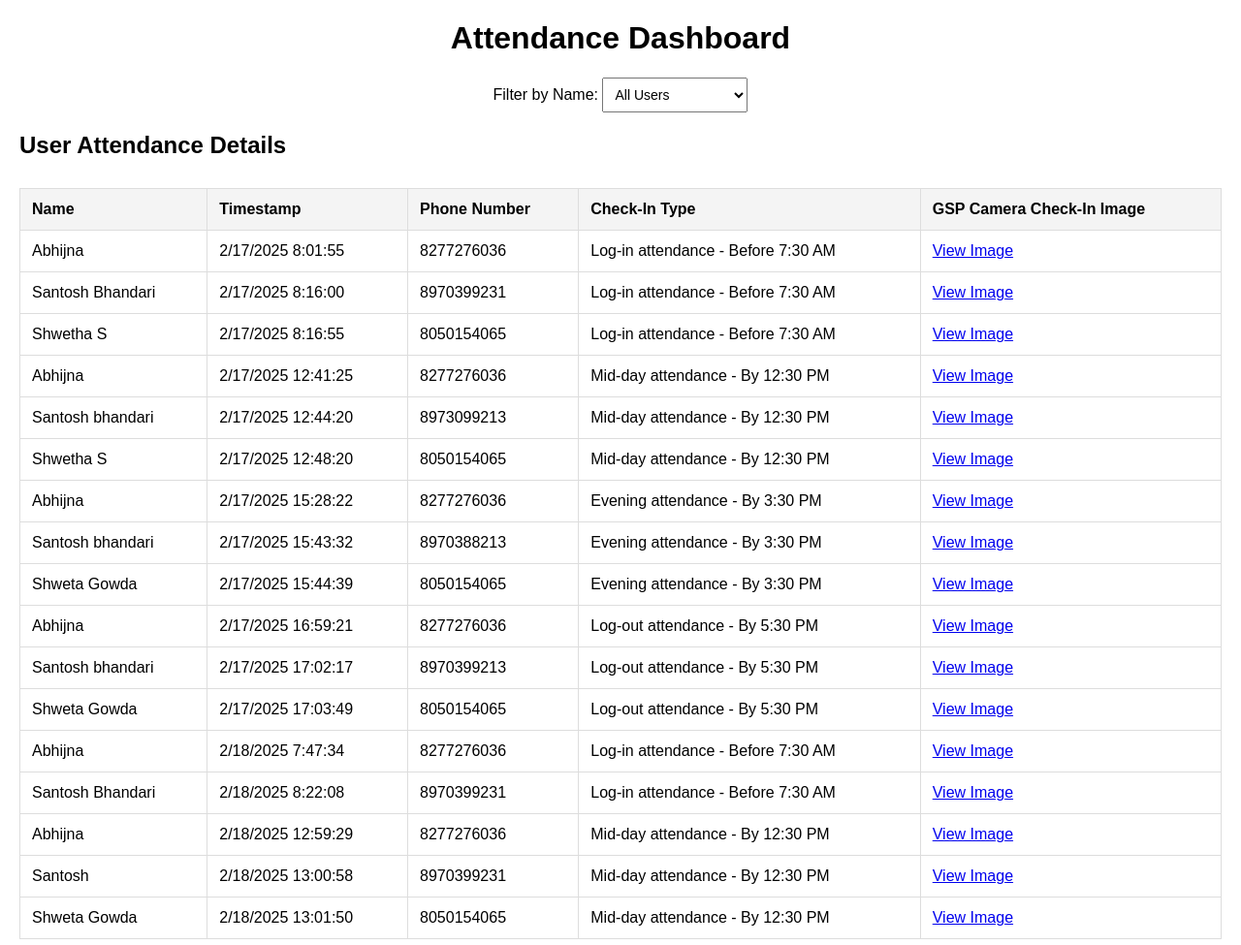
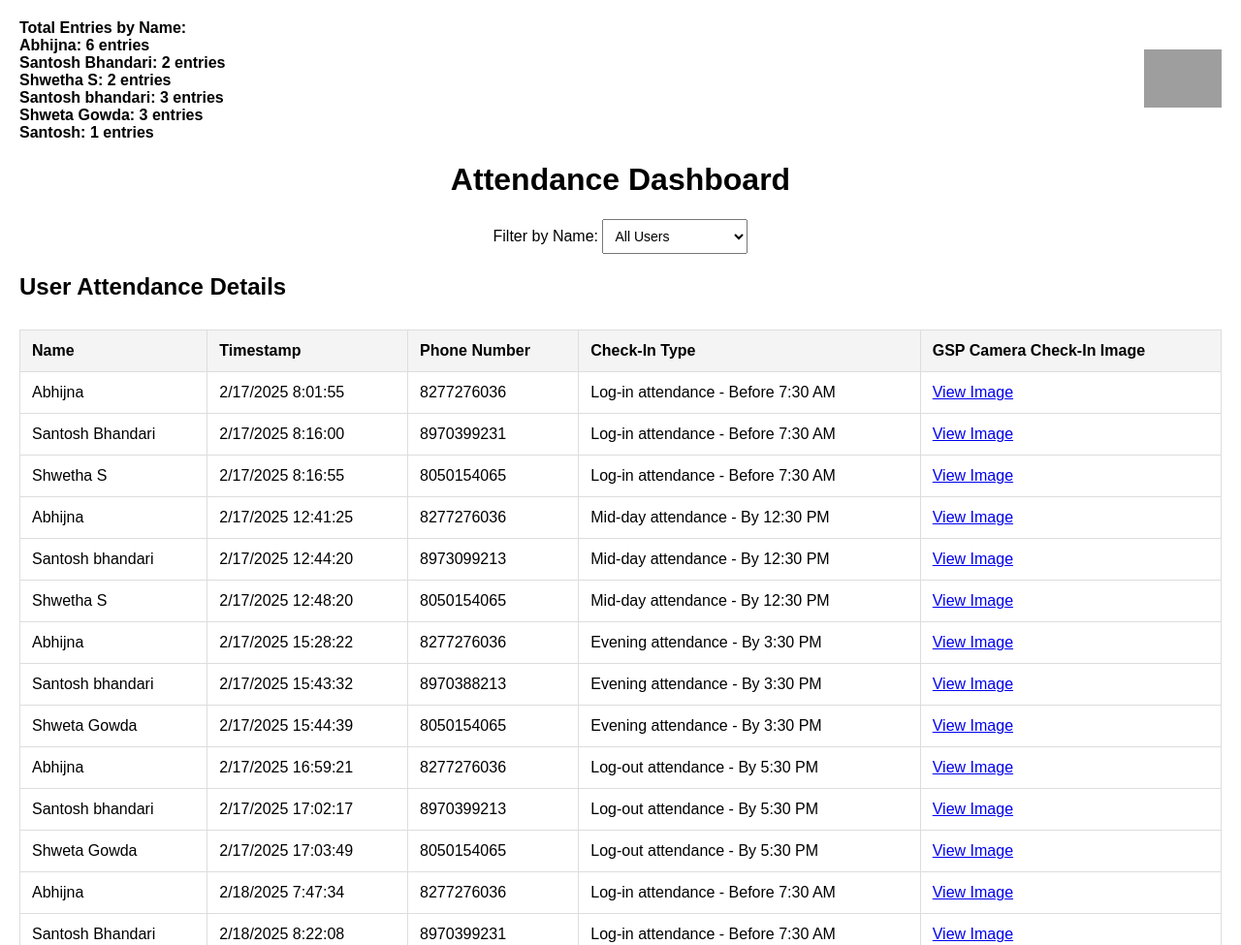
Before and after one commit to shrey-sr04/attendance-dashboard-fls, a plain HTML site: page index.html in a window 1280 px wide. Shown: the top 975 px of the page at 97% size. Drawn offline with Linux system fonts and the light colour scheme; grey boxes are pictures that could not be loaded.

Commit message:
Update index.html

```diff
--- a/index.html
+++ b/index.html
@@ -11,6 +11,27 @@
         }
         h1 {
             text-align: center;
+        }
+        .container {
+            display: flex;
+            justify-content: space-between;
+            align-items: center;
+        }
+        .logo img {
+            width: 80px;
+            height: auto;
+        }
+        .count-section {
+            font-size: 16px;
+            font-weight: bold;
+        }
+        .filter-section {
+            margin-top: 20px;
+            text-align: center;
+        }
+        .filter-section select {
+            padding: 8px;
+            font-size: 14px;
         }
         table {
             width: 100%;
@@ -27,22 +48,19 @@
         th {
             background-color: #f4f4f4;
         }
-        .filter-section {
-            margin-bottom: 20px;
-            text-align: center;
-        }
-        .filter-section select {
-            padding: 8px;
-            font-size: 14px;
-        }
-        .count-section {
-            margin-top: 20px;
-            text-align: center;
-            font-size: 16px;
-        }
     </style>
 </head>
 <body>
+
+<!-- Top Section with Total Count and Logo -->
+<div class="container">
+    <div class="count-section" id="totalCount">
+        <!-- Count information will be displayed here -->
+    </div>
+    <div class="logo">
+        <img src="https://i.ibb.co/qYshy0qt/your-logo.png" alt="Company Logo">
+    </div>
+</div>
 
 <h1>Attendance Dashboard</h1>
 
@@ -71,11 +89,6 @@
         <!-- Data rows will be inserted here dynamically -->
     </tbody>
 </table>
-
-<!-- Total Count Section -->
-<div class="count-section" id="totalCount">
-    <!-- Count information will be displayed here -->
-</div>
 
 <script>
 // Sample Data
```
